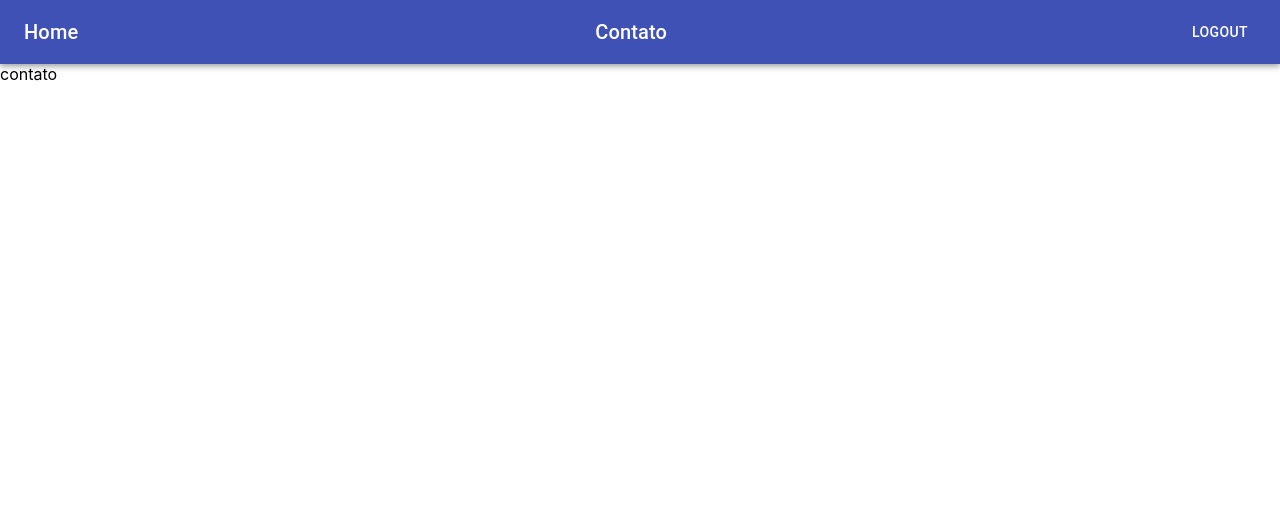
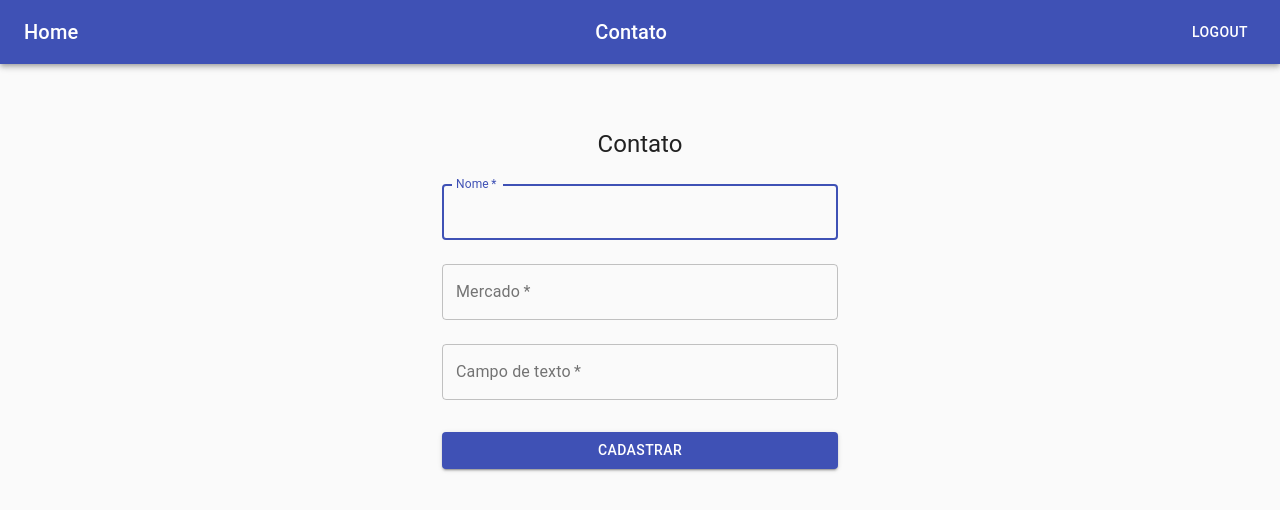
Before and after one commit to mayrazan/distribuidora-estoque, a React (Create React App) app: page /contact in a window 1280 px wide. Shown: the top 510 px of the page. Built offline with nearby package versions, Linux system fonts and the light colour scheme.

Commit message:
Creating contact form

```diff
--- /dev/null
+++ b/src/components/ContactForm/ContactForm.jsx
@@ -0,0 +1,118 @@
+import Button from "@material-ui/core/Button";
+import CssBaseline from "@material-ui/core/CssBaseline";
+import TextField from "@material-ui/core/TextField";
+import Typography from "@material-ui/core/Typography";
+import { makeStyles } from "@material-ui/core/styles";
+import Container from "@material-ui/core/Container";
+import { useState } from "react";
+import { registerForm } from "../../services/getDataApi";
+
+const useStyles = makeStyles((theme) => ({
+  paper: {
+    marginTop: theme.spacing(8),
+    display: "flex",
+    flexDirection: "column",
+    alignItems: "center",
+  },
+  avatar: {
+    margin: theme.spacing(1),
+    backgroundColor: theme.palette.secondary.main,
+  },
+  form: {
+    width: "100%",
+    marginTop: theme.spacing(1),
+  },
+  submit: {
+    margin: theme.spacing(3, 0, 2),
+  },
+}));
+
+export default function ContactForm() {
+  const classes = useStyles();
+  const [form, setForm] = useState({
+    name: "",
+    supermarket: "",
+    textField: "",
+  });
+
+  async function onSubmit(event) {
+    event.preventDefault();
+    if (validateForm()) {
+      await registerForm("contact", form);
+    }
+  }
+
+  function validateForm() {
+    if (form.name !== "" && form.supermarket !== "" && form.textField !== "") {
+      alert("sucesso");
+    } else {
+      alert("Preencha todos os campos");
+    }
+  }
+
+  return (
+    <Container component="main" maxWidth="xs">
+      <CssBaseline />
+      <div className={classes.paper}>
+        <Typography component="h1" variant="h5">
+          Contato
+        </Typography>
+
+        <form className={classes.form}>
+          <TextField
+            variant="outlined"
+            margin="normal"
+            required
+            fullWidth
+            id="name"
+            label="Nome"
+            name="name"
+            autoFocus
+            value={form.name}
+            onChange={(event) => {
+              setForm({ ...form, name: event.target.value });
+            }}
+          />
+          <TextField
+            variant="outlined"
+            margin="normal"
+            required
+            fullWidth
+            name="supermarket"
+            label="Mercado"
+            id="supermarket"
+            value={form.supermarket}
+            onChange={(event) => {
+              setForm({ ...form, supermarket: event.target.value });
+            }}
+          />
+
+          <TextField
+            variant="outlined"
+            margin="normal"
+            required
+            fullWidth
+            name="textField"
+            label="Campo de texto"
+            id="textField"
+            value={form.textField}
+            onChange={(event) => {
+              setForm({ ...form, textField: event.target.value });
+            }}
+          />
+
+          <Button
+            type="submit"
+            fullWidth
+            variant="contained"
+            color="primary"
+            className={classes.submit}
+            onClick={onSubmit}
+          >
+            Cadastrar
+          </Button>
+        </form>
+      </div>
+    </Container>
+  );
+}
--- /dev/null
+++ b/src/components/ContactForm/index.js
@@ -0,0 +1,3 @@
+import ContactForm from "./ContactForm";
+
+export default ContactForm;
--- a/src/pages/Contact/Contact.jsx
+++ b/src/pages/Contact/Contact.jsx
@@ -1,10 +1,11 @@
 import NavBar from "../../components/NavBar";
+import ContactForm from "../../components/ContactForm";
 
 export function Contact() {
   return (
     <>
       <NavBar />
-      contato
+      <ContactForm />
     </>
   );
 }
```
